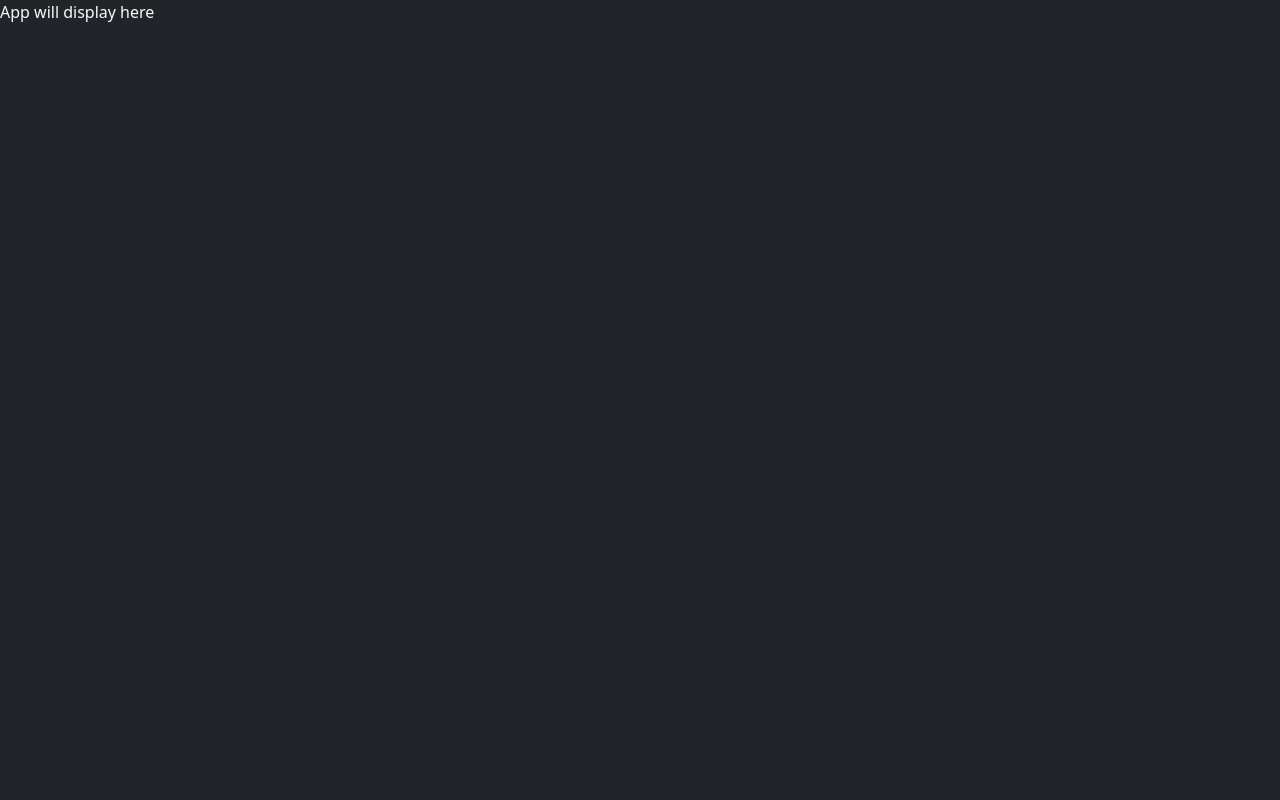
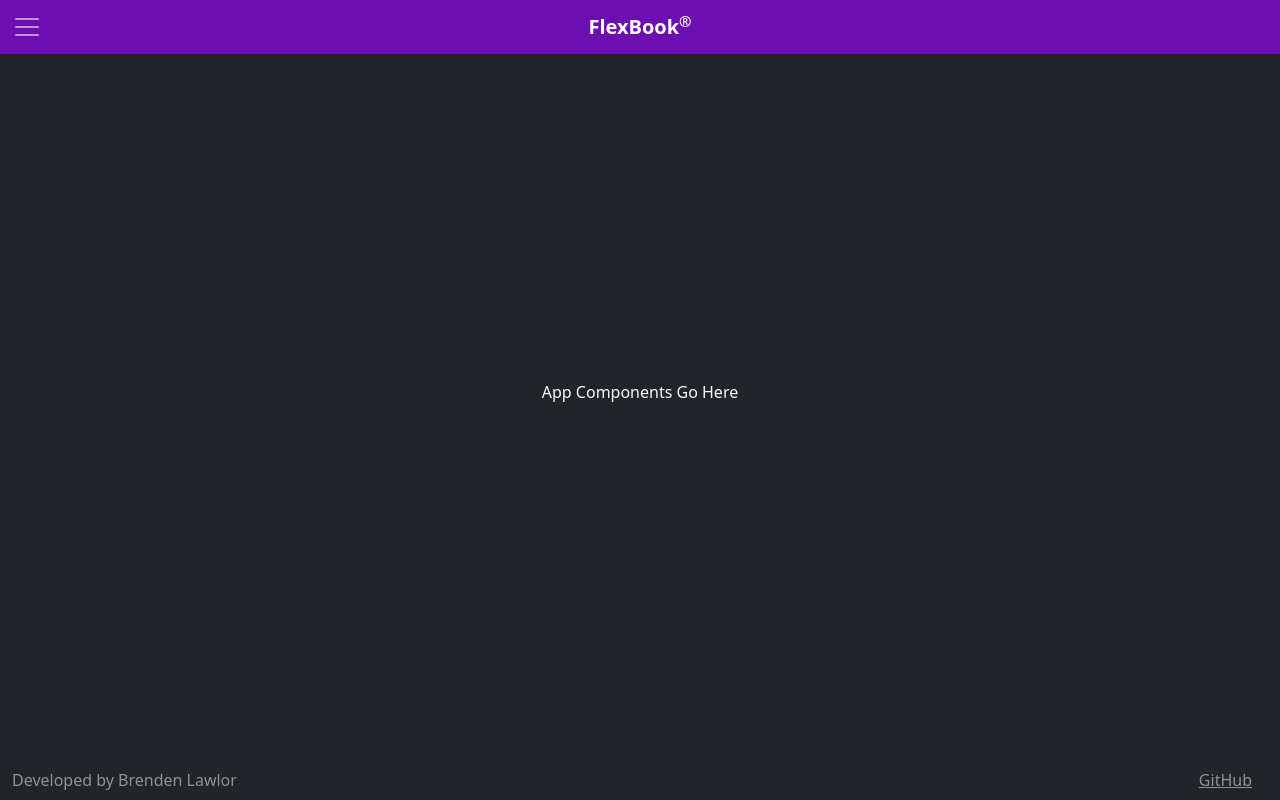
Before and after one commit to lawlorbrenden2/startup, a React (Vite) app: page / in a window 1280 px wide. Built offline with nearby package versions, Linux system fonts and the light colour scheme.

Commit message:
added header and footer to app.jsx

```diff
--- a/src/app.jsx
+++ b/src/app.jsx
@@ -3,5 +3,45 @@ import 'bootstrap/dist/css/bootstrap.min.css';
 import './app.css';
 
 export default function App() {
-  return <div className="app bg-dark text-light">App will display here</div>;
+  return (
+    <div className="app bg-dark text-light">
+      <header className="container-fluid">
+        <nav className="navbar fixed-top bg-primary navbar-dark">
+          <div className="dropdown">
+            <button
+              className="btn navbar-toggler"
+              type="button"
+              data-bs-toggle="dropdown"
+              aria-expanded="false"
+            >
+              <span className="navbar-toggler-icon"></span>
+            </button>
+            <ul className="dropdown-menu">
+              <li><a className="dropdown-item" href="progress.html">Progress</a></li>
+              <li><a className="dropdown-item" href="workouts.html">Workouts</a></li>
+              <li><a className="dropdown-item" href="reactions.html">Reactions</a></li>
+            </ul>
+          </div>
+          <a className="navbar-brand mx-auto" href="#">
+            FlexBook<sup>&reg;</sup>
+          </a>
+        </nav>
+      </header>
+
+      <main className="container-fluid bg-dark text-light d-flex flex-column align-items-center mt-5 pt-3">
+        App Components Go Here
+      </main>
+
+      <footer className="bg-dark text-white-50">
+        <div className="container-fluid d-flex justify-content-between align-items-center">
+          <span className="text-reset">Developed by Brenden Lawlor</span>
+          <div>
+            <a href="https://github.com/lawlorbrenden2/startup" className="me-3 text-reset">
+              GitHub
+            </a>
+          </div>
+        </div>
+      </footer>
+    </div>
+  );
 }
--- a/src/login/login.html
+++ b/src/login/login.html
@@ -57,7 +57,7 @@
 					<a href="https://github.com/lawlorbrenden2/startup" class="me-3 text-reset">GitHub</a>
 				</div>
 			</div>
-			</footer>
+		</footer>
 
 		<script
 			src="https://cdn.jsdelivr.net/npm/bootstrap@5.3.8/dist/js/bootstrap.bundle.min.js" integrity="sha384-FKyoEForCGlyvwx9Hj09JcYn3nv7wiPVlz7YYwJrWVcXK/BmnVDxM+D2scQbITxI"
```
